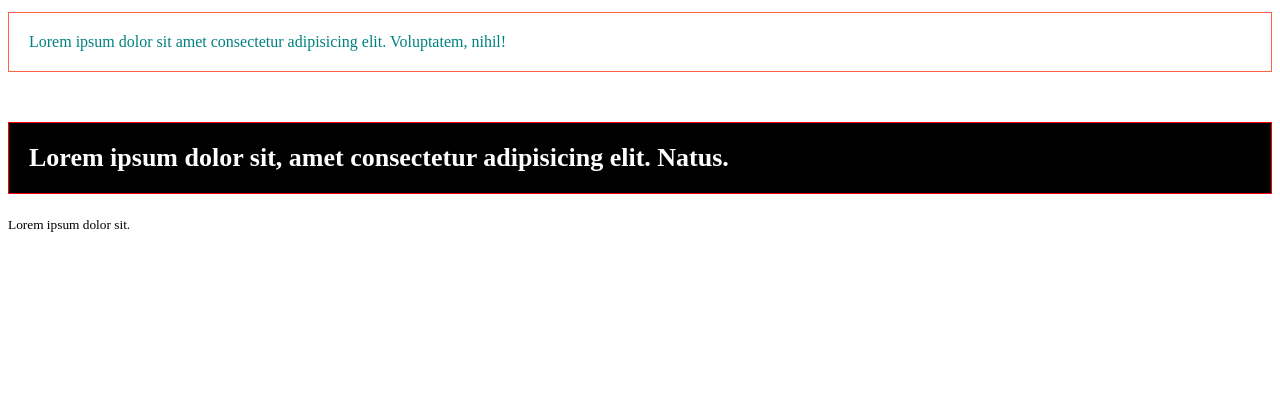
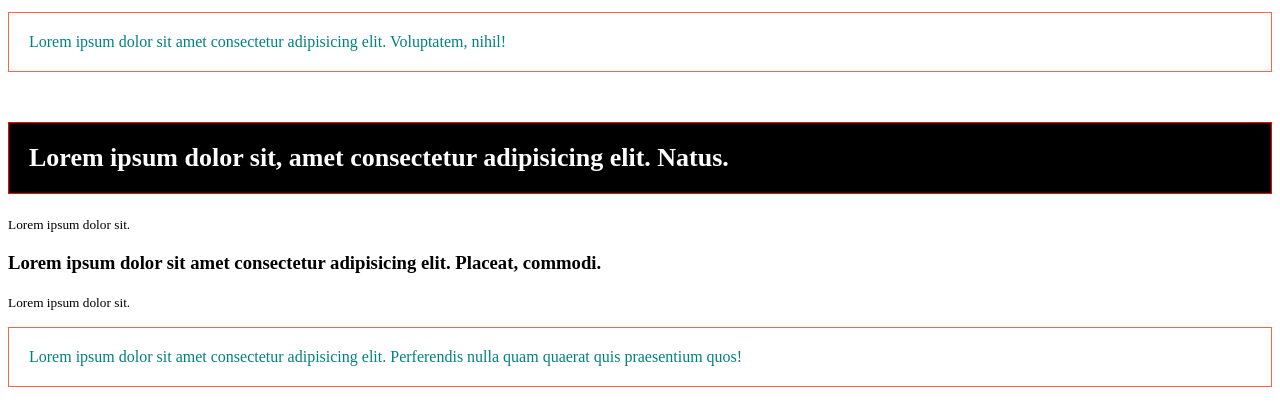
Before and after one commit to hasibulhasan372/second-repo, a plain HTML site: page index.html in a window 1280 px wide. Shown: the part 89-494 px from the top of the page. Drawn offline with Linux system fonts and the light colour scheme.

Commit message:
new div enter

```diff
--- a/index.html
+++ b/index.html
@@ -14,5 +14,11 @@
     <h2>Lorem ipsum dolor sit, amet consectetur adipisicing elit. Natus.</h2>
     <small>Lorem ipsum dolor sit.</small>
    </div>
+   <div>
+    <h3>Lorem ipsum dolor sit amet consectetur adipisicing elit. Placeat, commodi.</h3>
+    <small>Lorem ipsum dolor sit.</small>
+    <p>Lorem ipsum dolor sit amet consectetur adipisicing elit. Perferendis nulla quam quaerat quis praesentium quos!</p>
+   </div>
+
 </body>
 </html>
```
